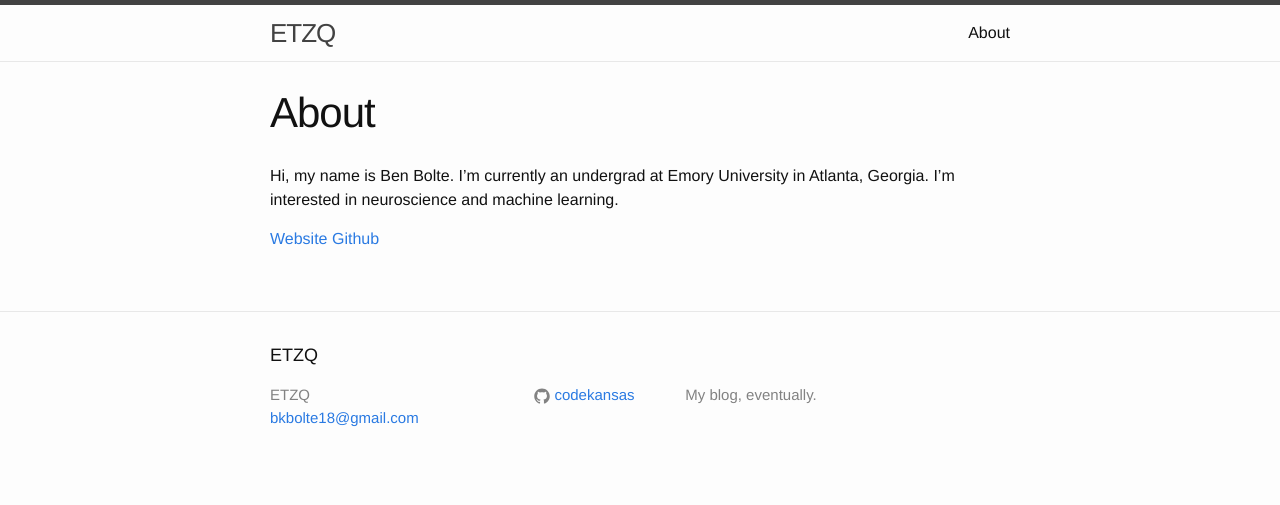
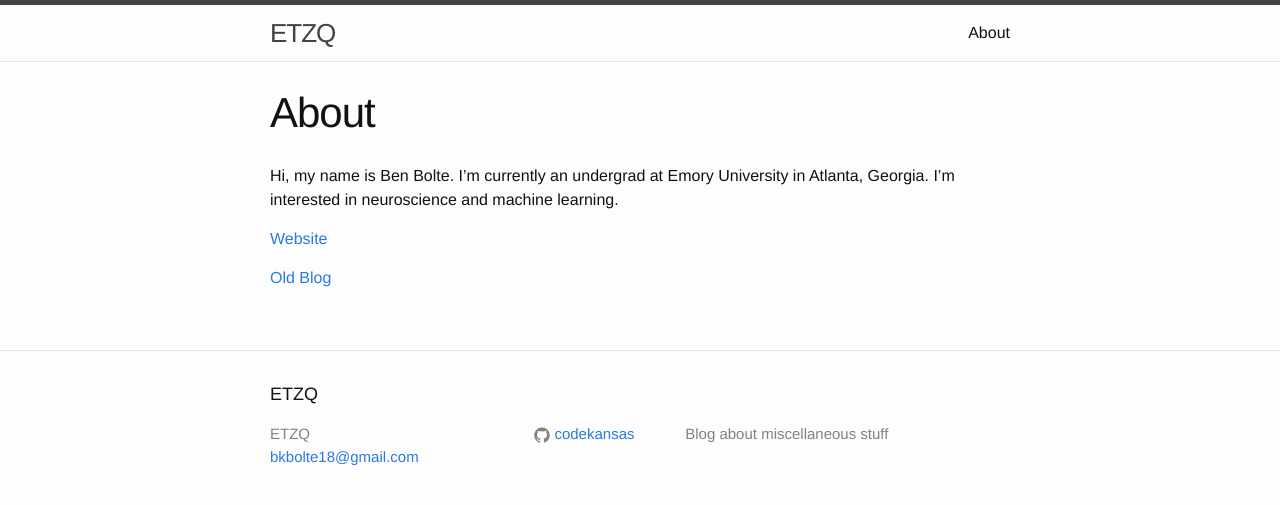
Before and after one commit to codekansas/codekansas.github.io, a Jekyll site: the page built from about.md, in a window 1280 px wide. Shown: the top 505 px of the page. Built offline with Jekyll 4.4.1, drawn with Linux system fonts in a browser that asks for light colours.

Commit message:
aesthetic changes

```diff
--- a/_config.yml
+++ b/_config.yml
@@ -2,7 +2,7 @@
 title: ETZQ
 email: bkbolte18@gmail.com
 description: >
-  My blog, eventually.
+  Blog about miscellaneous stuff
 baseurl: ""
 url: "http://codekansas.github.io"
 github_username: codekansas
--- a/about.md
+++ b/about.md
@@ -7,4 +7,5 @@ permalink: /about/
 Hi, my name is Ben Bolte. I'm currently an undergrad at Emory University in Atlanta, Georgia. I'm interested in neuroscience and machine learning.
 
 [Website](http://benjaminbolte.com)
-[Github](http://www.github.com/codekansas)
+
+[Old Blog](https://benjaminbolte.wordpress.com/)
```
